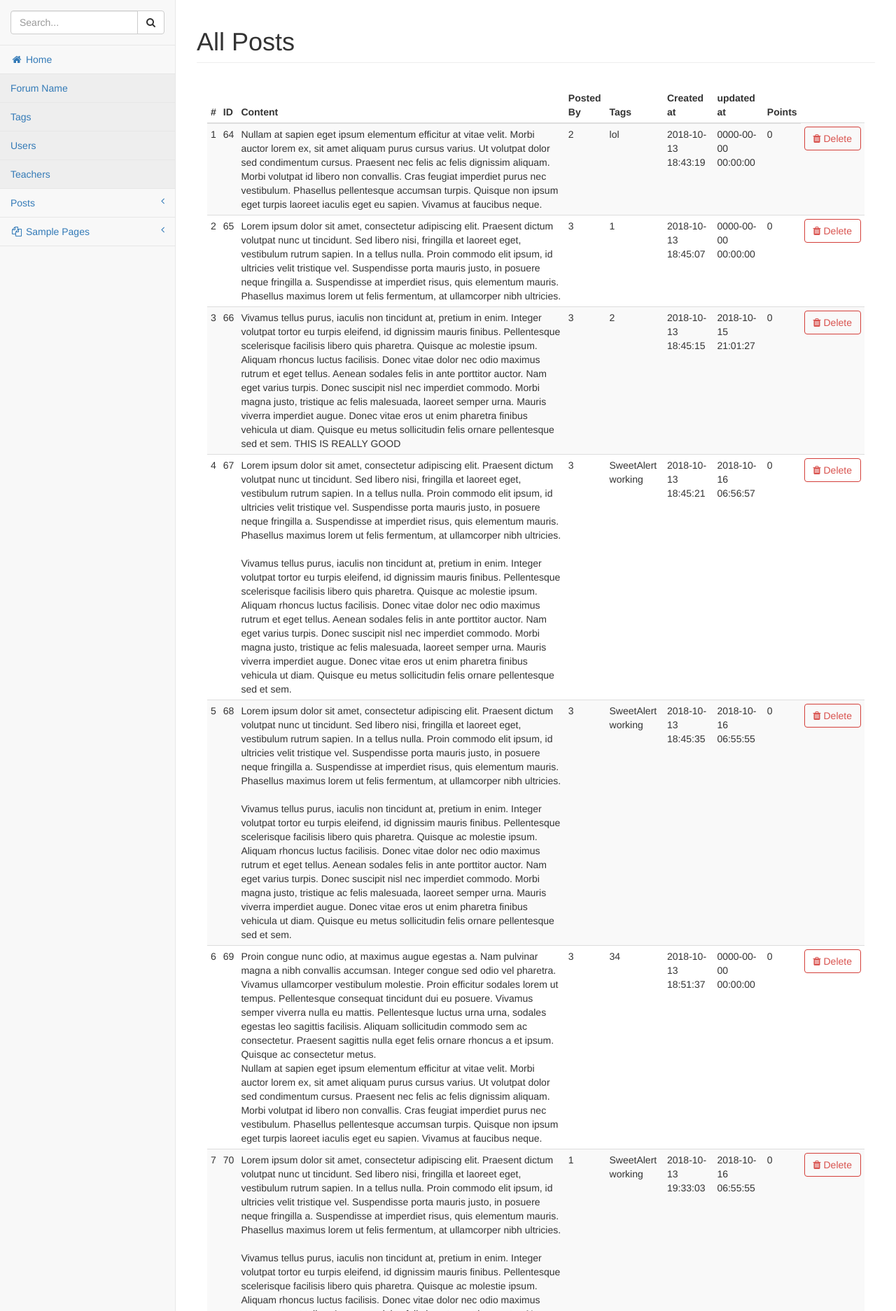
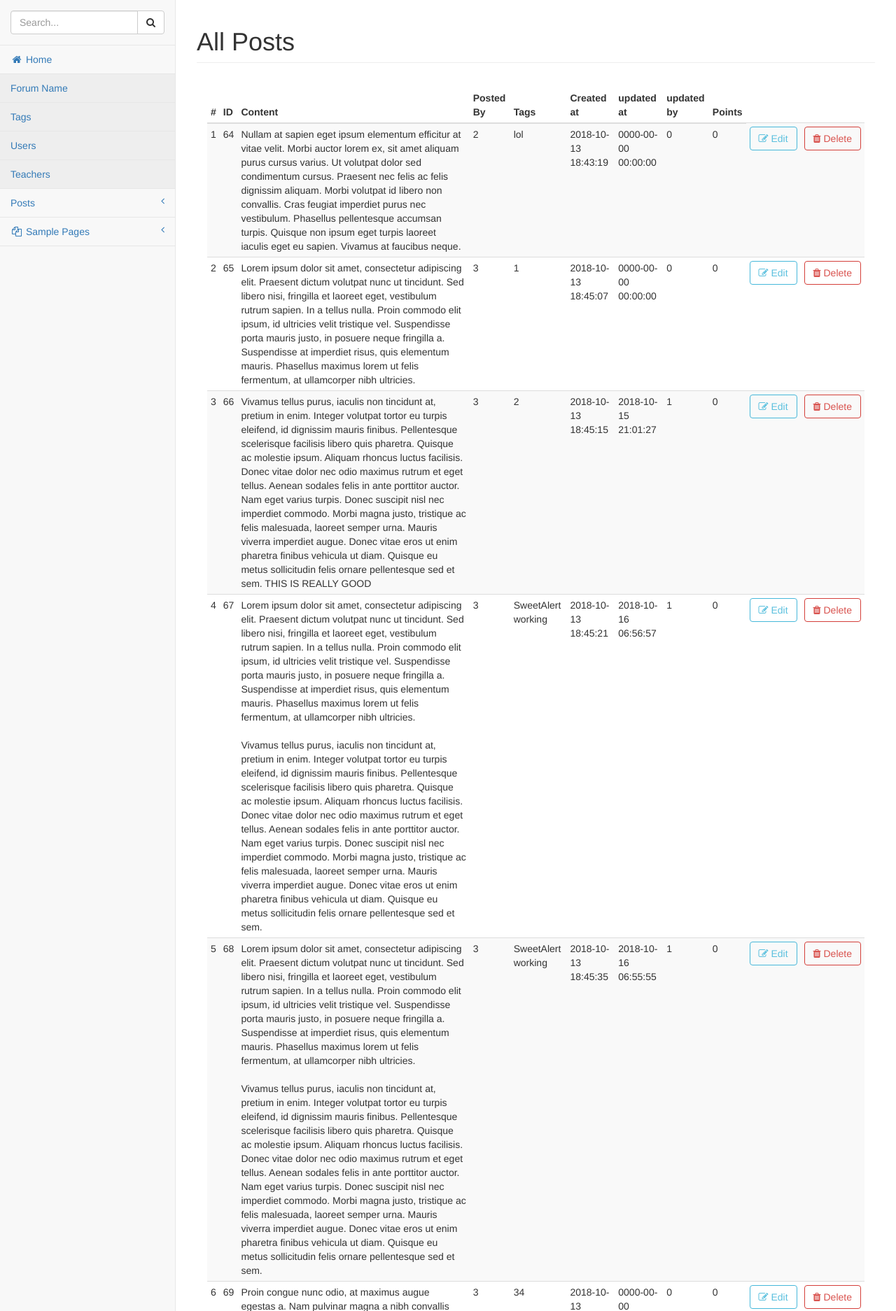
Before and after one commit to insp7/forum, a PHP site: page /forum/admin/posts.php in a window 1280 px wide. Shown: the part 51-1925 px from the top of the page at 70% size. Run offline with PHP 8.4, Linux system fonts and the light colour scheme; the visitor is signed in with stand-in values (Sample User, id 1); data comes from the database, SQL or seed files in the repository; both versions use the stored data as it was after the commit; some libraries are stand-ins or nearby versions; some web fonts are replaced.

Commit message:
update v3.1
1) Admin can now edit a post. Operations like displaying, updation, hiding(of TABLES) and insertion of data into database are SOLELY IMPLEMENTED USING AJAX.

2) Added SweetAlert 1.0 (pops up when the admin updates the post)

3) Created package.json file. Haven't yet commited to the package-lock.json file

```diff
--- a/admin/posts.php
+++ b/admin/posts.php
@@ -34,6 +34,7 @@
                                 <th>Tags</th>
                                 <th>Created at</th>
                                 <th>updated at</th>
+                                <th>updated by</th>
                                 <th>Points</th>
                             </tr>
                         </thead>
@@ -54,7 +55,9 @@
                                         <td><?php echo $post_tags; ?></td>
                                         <td><?php echo $created_at; ?></td>
                                         <td><?php echo $updated_at; ?></td>
+                                        <td><?php echo $updated_by; ?></td>
                                         <td><?php echo $post_points; ?></td>
+                                        <td><a class='btn btn-outline btn-info' onclick="editPostClicked(event, <?php echo $post_id; ?>, 'posts-table', this);"><span class='fa fa-pencil-square-o'></span> Edit</a></td>
                                         <td><a class='btn btn-outline btn-danger' onclick="deletePostClicked(event, <?php echo $post_id; ?>, this);"><span class='fa fa-trash'></span> Delete</a></td>
                                     </tr>
                             <?php
@@ -65,6 +68,23 @@
                     </table>
                 </div>
                 <!-- /#page-wrapper -->
+
+                <!-- When user clicks edit button, this edit-post-page is shown and the posts-table is hidden -->
+                <div class="hidden" id="edit-post-page">
+                    <div class="container-fluid">
+                        <form action="" method="POST" id="edit-question-form">
+                                <h3>Edit Question</h3>
+                                <input type="text" name="edit_question_tags" id="edit_question_tags" class="form-control" autocomplete="off" placeholder="Add comma separated tags">
+                                <br>
+                                <textarea id="question-to-edit"></textarea>
+                                <div id="question-to-edit-error" class="text-danger hidden">Cannot submit empty Post!</div>
+                                <br>
+                                <button name="update-question" id="update-question" class="btn btn-outline btn-info">Update Post</button>
+                        </form>
+                    </div>
+                    <!-- /.container-fluid -->
+                </div>
+                <!-- /#edit-post-page -->
             </div>
             <!-- /#wrapper -->
 
--- a/admin/users.php
+++ b/admin/users.php
@@ -59,8 +59,8 @@
                                             <td><?php echo $user_branch; ?></td>
                                             <td><?php echo $user_posts; ?></td>
                                             <td><?php echo $user_role; ?></td>
+                                            <td><a class='btn btn-outline btn-primary'><span class='fa fa-pencil-square-o'></span> Edit</a></td>
                                             <td><a class='btn btn-outline btn-danger' onclick='deleteUserClicked(event, <?php echo $user_id; ?>, this);'><span class='fa fa-trash'></span> Delete</a></td>
-                                            <td><a class='btn btn-outline btn-primary'><span class='fa fa-pencil-square-o'></span> Edit</a></td>
                                         </tr>
 
                                 <?php
--- a/assets/js/scripts.js
+++ b/assets/js/scripts.js
@@ -195,6 +195,11 @@ function register() {
     myRequest.setRequestHeader("Content-type", "application/x-www-form-urlencoded");
     myRequest.send("firstname="+firstname+"&lastname="+lastname+"&username="+username+"&email="+email+"&password="+password+"&user_branch="+user_branch+"&user_dob="+user_dob+"&manage=creating_user");
 }
+// END OF REGISTER FUNCTION
+
+/***************************************************************************************************************
+***************************************** CODE FOR ALL DELETE BUTTONS ******************************************
+****************************************************************************************************************/
 
 /*---------------------------- CODE FOR WHEN ADMIN CLICKS DELETE_COMMENT BUTTON ----------------------------*/
 function deleteCommentClicked(event, comment_id, row) {
@@ -425,7 +430,119 @@ function deleteUserClicked(event, user_id, row) {
     myRequest.setRequestHeader("Content-type", "application/x-www-form-urlencoded");
     myRequest.send("user_id="+user_id+"&manage=delete_user");
 }
+/*------------------------------------- END OF CODE FOR ALL DELETE BUTTONS --------------------------------------*/
 
+
+/*****************************************************************************************************************/
+/******************************************* CODE FOR ALL EDIT BUTTONS *******************************************/
+/*****************************************************************************************************************/
+
+/*------------------------- CODE FOR WHEN ADMIN CLICKS EDIT_POST BUTTON -------------------------*/
+// NOTE: Operations like displaying, updation, hiding(of TABLES) and insertion of data into database
+// are SOLELY IMPLEMENTED USING AJAX
+function editPostClicked(event, post_id, table_id, row) {
+    event.preventDefault();
+
+    // Hide the entire HTML Table
+    document.getElementById(table_id).classList.add("hidden");
+
+    // Now show the hidden 'edit-post' page
+    document.getElementById("edit-post-page").classList.remove("hidden");
+
+    // Setting the previous post_tags and post_content using ajax
+    var myRequest = new XMLHttpRequest();
+
+    myRequest.onload = function() { // RESPONSE
+        var parts = this.responseText.split("`&`"); // spliting by `&`
+        var postDetails = {}; // Store in the postDetails associative array
+
+        postDetails['post_tags'] = parts[0];
+        postDetails['post_content'] = parts[1];
+
+        // SET VALUES
+        document.getElementById("edit_question_tags").value = postDetails['post_tags'];
+        $('#question-to-edit').froalaEditor('html.set', postDetails['post_content']);
+
+        // When the update-post button is clicked, update the data using ajax
+        $('#update-question').on("click", function(event) {
+            event.preventDefault();
+
+            // BASE CASE
+            if(!document.getElementById("question-to-edit-error").classList.contains("hidden"))
+                document.getElementById("question-to-edit-error").classList.add("hidden");
+
+            // Check if the admin/user has submitted blank
+            if($('#question-to-edit').froalaEditor('html.get') === "") {
+                document.getElementById("question-to-edit-error").classList.remove("hidden");
+            } else {
+                // GET THE UPDATED VALUES
+                postDetails['post_tags'] = document.getElementById("edit_question_tags").value;
+                postDetails['post_content'] = $('#question-to-edit').froalaEditor('html.get');
+
+                myRequest.onload = function() { // RESPONSE
+                    var response = this.responseText.split("`&`");
+                    var updationDetails = {};
+
+                    // Store the updation details such as 'updated_by' & 'updated_at' inside this array associatively.
+                    updationDetails['updated_by'] = response[1];
+                    updationDetails['updated_at'] = response[2];
+
+                    // Now Hide the 'edit-post' page again
+                    document.getElementById("edit-post-page").classList.add("hidden");
+
+                    // function to update HTML table contents dynamically without refreshing the page
+                    function updateTableContents() {
+                        var table = document.getElementById(table_id); // Get the HTML table
+                        var rows = table.rows.length; // Gets the number of rows of that table
+                        var index = row.parentNode.parentNode.rowIndex; // Gets the index of the row of which the edit button was clicked
+
+                        // Loops through rows
+                        for(var i = 0; i < rows; i++) {
+                            if(i == index) {
+                                var cells = table.rows.item(i).cells; // Gets cells of current row
+                                var cellLength = cells.length; // Gets amount of cells of current row
+
+                                //loops through each cell in current row
+                                for(var j = 0; j < cellLength; j++) {
+                                    // we want 2nd, 4th, 6th & 7th columns of the table to be updated
+                                    switch(j) {
+                                        case 2: cells.item(j).innerHTML = postDetails['post_content'];
+                                                break;
+
+                                        case 4: cells.item(j).innerHTML = postDetails['post_tags'];
+                                                break;
+
+                                        case 6: cells.item(j).innerHTML = updationDetails['updated_at'];
+                                                break;
+
+                                        case 7: cells.item(j).innerHTML = updationDetails['updated_by'];
+                                                break;
+                                    }
+                                }
+                                break; // once the matching row index is found, break
+                            }
+                        }
+                    } updateTableContents();
+
+                    // Show the entire HTML Table again
+                    document.getElementById(table_id).classList.remove("hidden");
+
+                    // Show sweetalert
+                    swal("Contents Upated", "Updation performed in Lightning fast speed!", "success");
+                };
+
+                myRequest.open("POST", "http://localhost/forum/manage-ajax.php", true);
+                myRequest.setRequestHeader("Content-type", "application/x-www-form-urlencoded");
+                myRequest.send("post_id="+post_id+"&post_tags="+postDetails['post_tags']+"&post_content="+postDetails['post_content']+"&manage=update_post_clicked");
+            }
+        });
+    };
+
+    myRequest.open("POST", "http://localhost/forum/manage-ajax.php", true);
+    myRequest.setRequestHeader("Content-type", "application/x-www-form-urlencoded");
+    myRequest.send("post_id="+post_id+"&manage=edit_post_clicked");
+}
+/*------------------------------------- END OF CODE FOR ALL EDIT BUTTONS --------------------------------------*/
 
 /************************************************************************************************/
 /************************************ USING JQUERY FROM HERE ************************************/
@@ -436,6 +553,14 @@ $(document).ready(function() {
     $('#askedQuestion').froalaEditor({
     	toolbarButtons: ['bold', 'italic', 'underline', 'strikeThrough', 'subscript', 'superscript', 'insertLink',
     					'insertImage', 'insertVideo', 'selectAll', 'clearFormatting', 'print', 'undo', 'redo'],
+        enter: $.FroalaEditor.ENTER_DIV,
+        tabSpaces: 4
+    });
+
+    // For editing the question
+    $('#question-to-edit').froalaEditor({
+        toolbarButtons: ['bold', 'italic', 'underline', 'strikeThrough', 'subscript', 'superscript', 'insertLink',
+                        'insertImage', 'insertVideo', 'selectAll', 'clearFormatting', 'print', 'undo', 'redo'],
         enter: $.FroalaEditor.ENTER_DIV,
         tabSpaces: 4
     });
--- a/classes/Posts.php
+++ b/classes/Posts.php
@@ -59,7 +59,7 @@
 			$result_set = $this->connection->query($sql);
 
 			if($this->connection->errno) {
-				die("Error while getting user details : ".$this->connection->errno);
+				die("Error while getting post details : ".$this->connection->errno);
 			}
 			return $result_set;
 		}
@@ -74,7 +74,18 @@
 			$result_set = $this->connection->query($sql);
 
 			if($this->connection->error) {
-				return "Error while deleting comment: ".$this->connection->error;
+				return "Error while deleting post: ".$this->connection->error;
+			}
+			return "true";
+		}
+
+		// Function to update $post_tags, $post_content, $admin_id & $date using the $post_id
+		public function updatePostById($post_id, $post_tags, $post_content, $admin_id, $date) {
+			$sql = "UPDATE posts SET post_tags = '$post_tags', post_content = '$post_content', updated_at = '$date', updated_by = $admin_id WHERE post_id = $post_id";
+			$result_set = $this->connection->query($sql);
+
+			if($this->connection->error) {
+				return "Error while Updating comment: ".$this->connection->error;
 			}
 			return "true";
 		}
--- a/pending-functionality.txt
+++ b/pending-functionality.txt
@@ -35,3 +35,7 @@ Other things to do:
 	2) Setup all redirections of pages perfectly and efficiently.
 	3) Remove unnecessary html code(ex. the side-bar navigation tabs which are not used)
 	4) No user should be able to access the files in the admin folder.
+	5) Upgrade to sweetAlert 2.0
+
+Side notes:
+	1) Remove the node_modules folder from the git repository after the project is completed and package.json file is setup properly
--- a/ui-elements/footer.php
+++ b/ui-elements/footer.php
@@ -1,4 +1,4 @@
-<!-- FOOTER -->
+FOOTER -->
 
     <!-- jQuery -->
     <script src="../assets/vendor/jquery/jquery.min.js"></script>
@@ -28,7 +28,10 @@
     <!-- Link to toastr.js -->
     <script type="text/javascript" src="../assets/convertedFromCDN/js/toastr.min.js"></script>
 
+    <!-- Link to sweetalert.min.js -->
+    <script type="text/javascript" src="../node_modules/sweetalert/dist/sweetalert.min.js"></script>
+
     <!-- My Script -->
     <script type="text/javascript" src="../assets/js/scripts.js"></script>
 
-<!-- END OF FOOTER -->
+<!-- END OF FOOTER
```
Also changed, not shown: forumdb.sql (+15 -14 lines), manage-ajax.php (+21 -0 lines), package.json (added, +17 -0 lines), package-lock.json (added).
